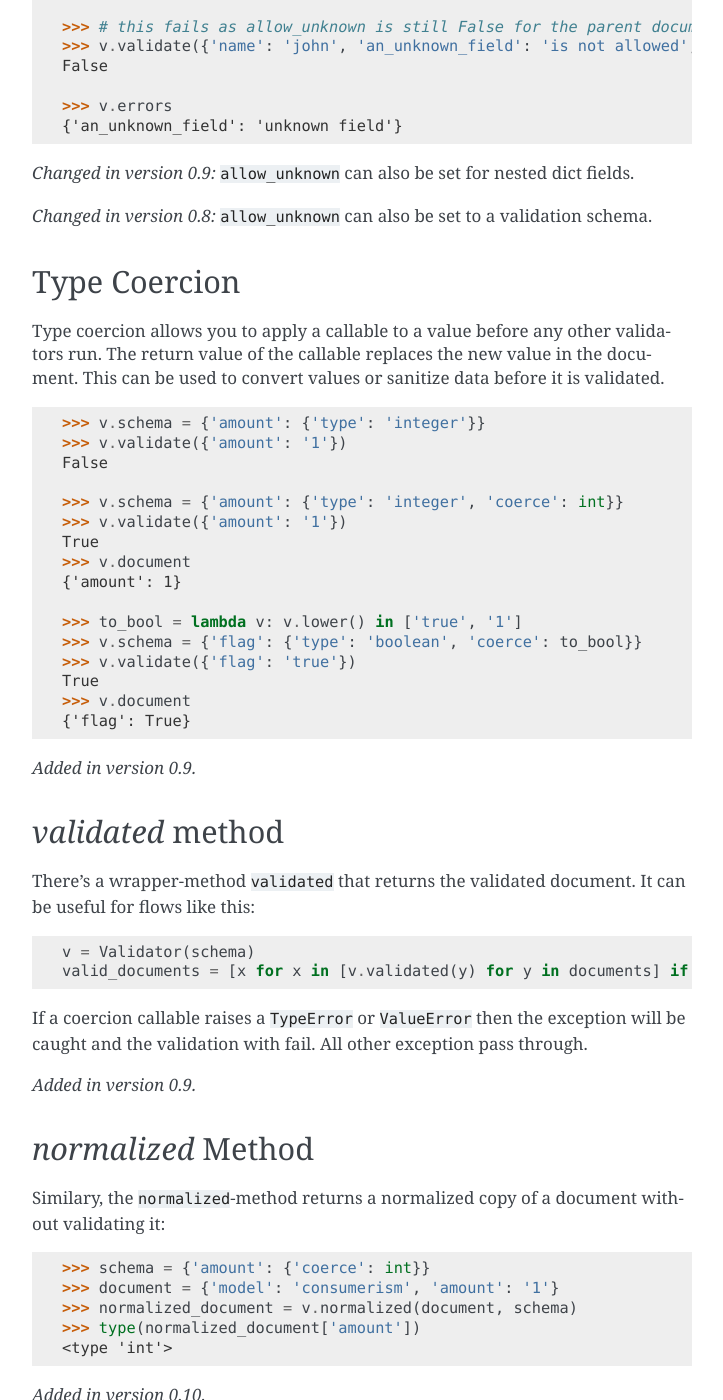
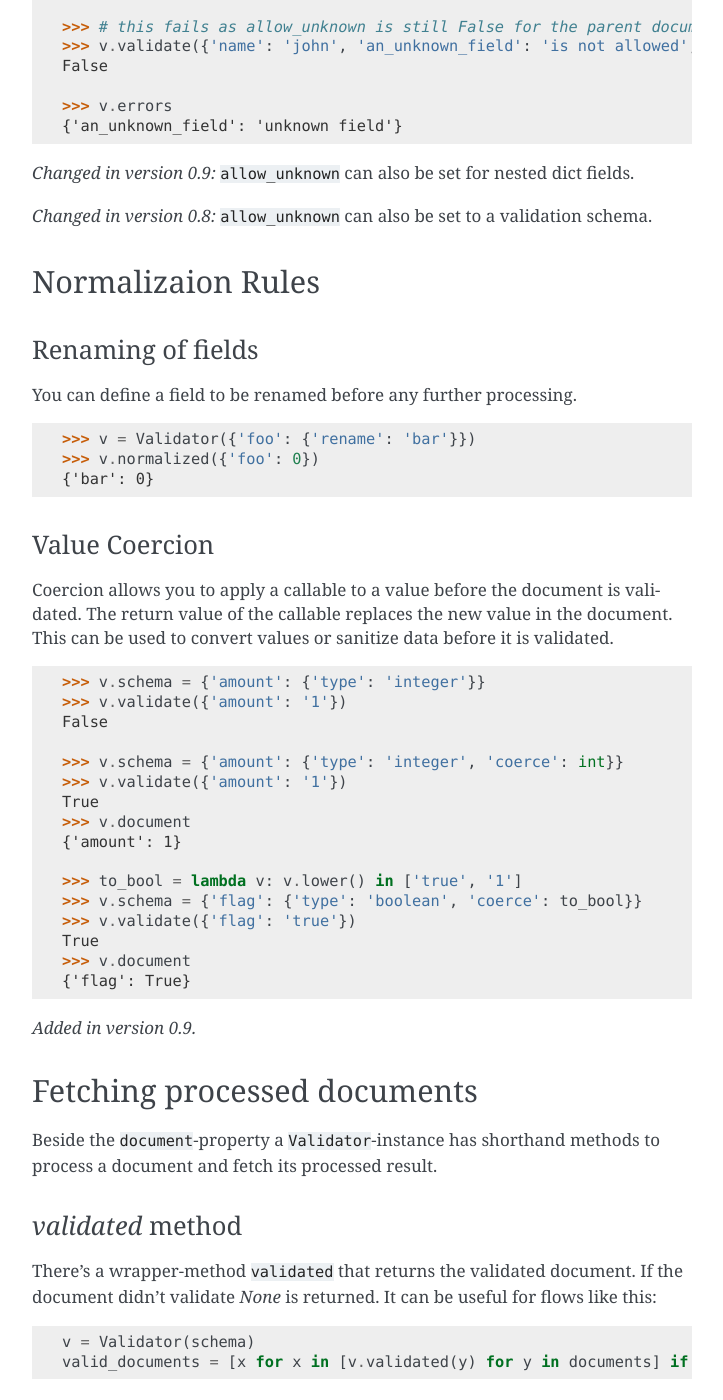
Before and after one commit to pyeve/cerberus, a Sphinx documentation site: the page built from docs/usage.rst, in a window 1280 px wide and 1400 px high, scrolled down 13095 px. Shown: the whole window, without its empty margins (388-1111 px from the left). Built offline with Sphinx 7.4.7, drawn with Linux system fonts in a browser that asks for light colours; some of the changed text lies outside the part shown.

Commit message:
Adds a rename rule and refactors error messages

```diff
--- a/docs/usage.rst
+++ b/docs/usage.rst
@@ -85,6 +85,7 @@ very long string'}`` or ``{'name': 99}`` would not.
 
 By definition all keys are optional unless the `required`_ rule is set for
 a key.
+
 
 Validation Rules
 ----------------
@@ -698,12 +699,25 @@ unknown fields will be validated against it:
 
 .. _type-coercion:
 
-Type Coercion
--------------
-Type coercion allows you to apply a callable to a value before any other
-validators run.  The return value of the callable replaces the new value in
-the document.  This can be used to convert values or sanitize data before it is
-validated.
+
+Normalizaion Rules
+------------------
+
+Renaming of fields
+~~~~~~~~~~~~~~~~~~
+You can define a field to be renamed before any further processing.
+
+.. doctest::
+
+    >>> v = Validator({'foo': {'rename': 'bar'}})
+    >>> v.normalized({'foo': 0})
+    {'bar': 0}
+
+Value Coercion
+~~~~~~~~~~~~~~
+Coercion allows you to apply a callable to a value before the document is validated.
+The return value of the callable replaces the new value in the document. This can be
+used to convert values or sanitize data before it is validated.
 
 .. doctest::
 
@@ -726,10 +740,16 @@ validated.
 
 .. versionadded:: 0.9
 
+Fetching processed documents
+----------------------------
+
+Beside the ``document``-property a ``Validator``-instance has shorthand methods to
+process a document and fetch its processed result.
+
 `validated` method
-------------------
-There's a wrapper-method ``validated`` that returns the validated document. It
-can be useful for flows like this:
+~~~~~~~~~~~~~~~~~~
+There's a wrapper-method ``validated`` that returns the validated document. If the
+document didn't validate `None` is returned. It can be useful for flows like this:
 
 .. testsetup::
 
@@ -747,7 +767,7 @@ pass through.
 .. versionadded:: 0.9
 
 `normalized` Method
--------------------
+~~~~~~~~~~~~~~~~~~~
 Similary, the ``normalized``-method returns a normalized copy of a document without validating it:
 
 .. doctest::
```
Also changed, not shown: other parts of docs/usage.rst (+7 -4 lines), 4 other files.
